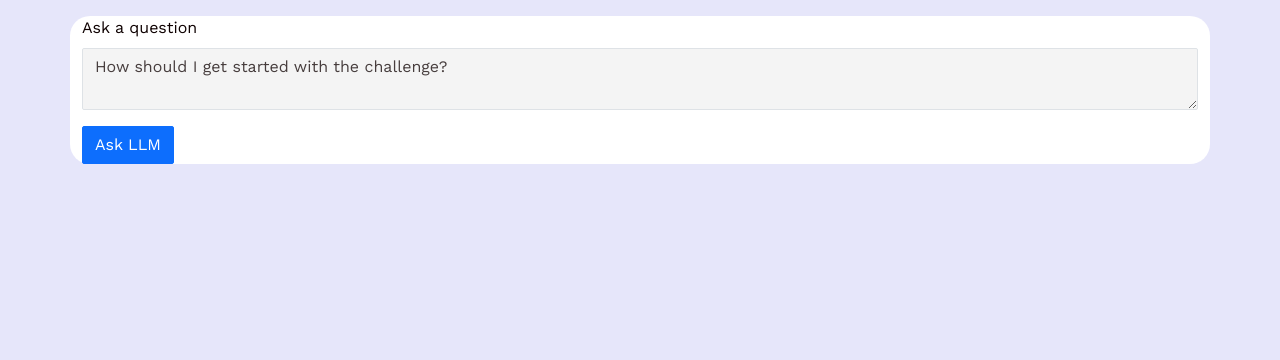
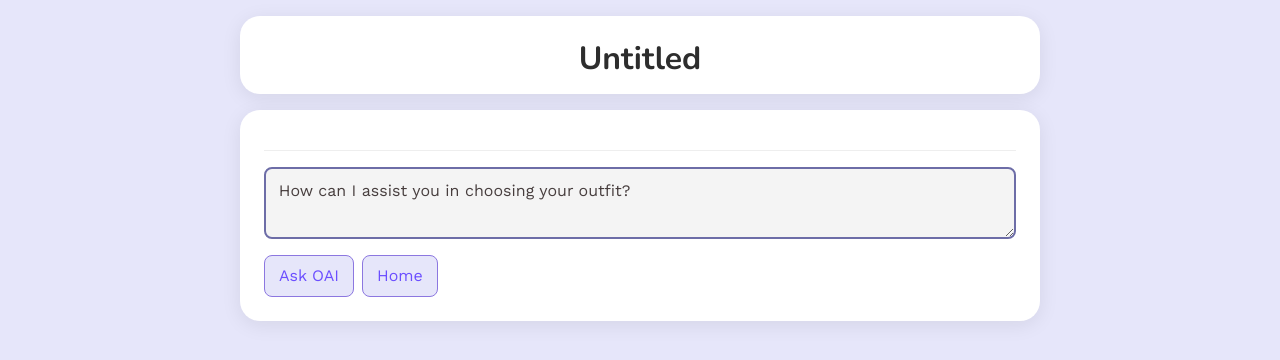
Before and after one commit to zviroxx/WEAR-WISE, a Rails app: page /chats/1 in a window 1280 px wide. Shown: the part 74-434 px from the top of the page. Run offline with Rails 7, Linux system fonts and the light colour scheme; a user stored in the database is signed in; data comes from the database, SQL or seed files in the repository; data that the repository does not hold is empty; style sheets or scripts are compiled from the project's sources; some libraries are stand-ins or nearby versions.

Commit message:
Added a few features like memory, auto scroll, auto refresh and some css

```diff
--- /dev/null
+++ b/app/assets/stylesheets/components/_form.scss
@@ -0,0 +1,26 @@
+.chat-form-inner {
+  label {
+    font-weight: 600;
+    color: #2d2d2d;
+    margin-bottom: 0.25rem;
+    display: none;
+  }
+
+  .form-control {
+    border: 2px solid rgb(109, 109, 167);
+    border-radius: 8px;
+    padding: 0.6rem 0.8rem;
+
+    &:focus {
+      border-color: rgb(80, 80, 150);
+      box-shadow: 0 0 0 3px rgba(109, 109, 167, 0.25);
+      outline: none;
+    }
+  }
+
+  .form-buttons {
+    display: flex;
+    align-items: center;
+    gap: 0.5rem;
+  }
+}
--- a/app/assets/stylesheets/components/_index.scss
+++ b/app/assets/stylesheets/components/_index.scss
@@ -3,5 +3,6 @@
 @import "avatar";
 @import "btn";
 @import "card";
+@import "form";
 @import "form_legend_clear";
 @import "navbar";
--- /dev/null
+++ b/app/assets/stylesheets/pages/_chat.scss
@@ -0,0 +1,96 @@
+.chat-title {
+  font-size: 2rem;
+  font-weight: 600;
+  text-align: center;
+  color: #2d2d2d;
+  margin: 1.5rem 0 1rem;
+}
+
+.title-container {
+  display: flex;
+  justify-content: center;
+  border-radius: 20px;
+  max-width: 800px;
+  margin: 0 auto;
+  background-color: #fff;
+  box-shadow: 0 4px 20px rgba(0, 0, 0, 0.08);
+  margin-top: 1rem;
+}
+
+.chat-card {
+  max-width: 800px;
+  margin-top: 1rem;
+  padding: 1.5rem;
+  background: #fff;
+  border-radius: 20px;
+  box-shadow: 0 4px 20px rgba(0, 0, 0, 0.08);
+}
+
+.chat-messages {
+  max-height: 60vh;
+  overflow-y: auto;
+  padding-right: 0.5rem;
+  display: flex;
+  flex-direction: column;
+  gap: 0.75rem;
+}
+
+.message {
+  display: flex;
+}
+
+.message--user {
+  justify-content: flex-end;
+}
+
+.message--assistant {
+  justify-content: flex-start;
+}
+
+.message__bubble {
+  max-width: 80%;
+  padding: 0.75rem 1rem;
+  border-radius: 16px;
+  line-height: 1.5;
+  overflow-wrap: anywhere;
+}
+
+.message--user .message__bubble {
+  background: rgb(109, 109, 167);
+  color: #fff;
+  border-bottom-right-radius: 4px;
+}
+
+.message--assistant .message__bubble {
+  background: lavender;
+  color: #2d2d2d;
+  border-bottom-left-radius: 4px;
+}
+
+.message__bubble > :last-child {
+  margin-bottom: 0;
+}
+
+.message__bubble p {
+  margin-bottom: 0.5rem;
+}
+
+.message__bubble ul,
+.message__bubble ol {
+  padding-left: 1.25rem;
+  margin-bottom: 0.5rem;
+}
+
+.message__bubble h1,
+.message__bubble h2,
+.message__bubble h3 {
+  font-size: 1.1rem;
+  font-weight: 600;
+  margin: 0.5rem 0 0.25rem;
+}
+
+.chat-form {
+  margin-top: 1rem;
+  padding-top: 1rem;
+  border-top: 1px solid #eee;
+}
--- a/app/assets/stylesheets/pages/_index.scss
+++ b/app/assets/stylesheets/pages/_index.scss
@@ -1,2 +1,3 @@
 // Import page-specific CSS files here.
+@import "chat";
 @import "home";
--- a/app/controllers/chats_controller.rb
+++ b/app/controllers/chats_controller.rb
@@ -7,14 +7,13 @@ class ChatsController < ApplicationController
       redirect_to chat_path(@chat)
       Rails.logger.info "Chat #{@chat.id} was saved!"
     else
-      Rails.logger.info "Chat #{@chat.current_user} was saved!"
-      Rails.logger.error "Error #{@chat.errors.full_messages}"
+      Rails.logger.error "Chat failed to save: #{@chat.errors.full_messages}"
+      render :new, status: :unprocessable_entity
     end
   end
 
   def show
-    # @chat    = current_user.chats.find(params[:id])
-    @chat = Chat.find(params[:id])
+    @chat = current_user.chats.find(params[:id])
     @message = Message.new
   end
 end
--- /dev/null
+++ b/app/javascript/controllers/scroll_bottom_controller.js
@@ -0,0 +1,21 @@
+import { Controller } from "@hotwired/stimulus"
+
+export default class extends Controller {
+  connect() {
+    this.scroll()
+    this.observer = new MutationObserver(() => this.scroll())
+    this.observer.observe(this.element, {
+      childList: true,   // new messages appended
+      subtree: true,     // bubbles replaced / updated inside
+      characterData: true
+    })
+  }
+
+  disconnect() {
+    this.observer.disconnect()
+  }
+
+  scroll() {
+    this.element.scrollTop = this.element.scrollHeight
+  }
+}
--- a/app/models/chat.rb
+++ b/app/models/chat.rb
@@ -7,11 +7,6 @@ class Chat < ApplicationRecord
   TITLE_PROMPT = <<~PROMPT
     Generate a short, descriptive, 3-to-6-word title that summarizes the user question for a chat conversation.
   PROMPT
-
-  belongs_to :outfit
-  belongs_to :user
-
-  has_many :messages, dependent: :destroy
 
   def generate_title_from_first_message
     return unless title == DEFAULT_TITLE
--- a/app/models/message.rb
+++ b/app/models/message.rb
@@ -1,4 +1,5 @@
 class Message < ApplicationRecord
+  after_create_commit :broadcast_append_to_chat
   MAX_USER_MESSAGES = 10
 
   belongs_to :chat
@@ -12,4 +13,8 @@ class Message < ApplicationRecord
 
     errors.add(:content, "You can only send #{MAX_USER_MESSAGES} messages per chat.")
   end
+
+  def broadcast_append_to_chat
+    broadcast_append_to(chat, target: "messages", partial: "messages/message", locals: { message: self })
+  end
 end
--- a/app/views/chats/new.html.erb
+++ b/app/views/chats/new.html.erb
@@ -1,7 +1,6 @@
 <div id="new_message_container">
   <%= simple_form_for [@chat, @message] do |f| %>
-    <%= f.input :content, label: "Ask a question", required: true, placeholder: "How should I get started with the challenge?" %>
-    <%= f.button :submit, 'Ask LLM', class: 'btn btn-primary' %>
+    <%= f.input :content, label: "Ask a question", required: true, placeholder: "How can I assist you in choosing your outfit?" %>
+    <%= f.button :submit, 'Ask OAI', class: 'normal-btn' %>
   <% end %>
-  <h1>hello</h1>
 </div>
--- a/app/views/chats/show.html.erb
+++ b/app/views/chats/show.html.erb
@@ -1,9 +1,15 @@
-<div class="container mt-3 bg-white" style="border-radius: 20px;">
-  <div id="messages">
-    <%= render "messages/messages", messages: @chat.messages %>
+<%= turbo_stream_from @chat %>
+
+<div class="title-container">
+  <h1 id="chat_title" class="chat-title"><%= @chat.title %></h1>
+</div>
+
+<div class="container chat-card">
+  <div id="messages" class="chat-messages" data-controller="scroll-bottom">
+    <%= render partial: "messages/message", collection: @chat.messages.order(:created_at) %>
   </div>
 
-  <div id="new_message_container">
+  <div id="new_message_container" class="chat-form">
     <%= render "messages/form", chat: @chat, message: @message %>
   </div>
 </div>
--- a/app/views/messages/_form.html.erb
+++ b/app/views/messages/_form.html.erb
@@ -1,4 +1,8 @@
-<%= simple_form_for [chat, message] do |f| %>
-  <%= f.input :content, label: "Ask a question", required: true, placeholder: "How should I get started with the challenge?" %>
-  <%= f.button :submit, 'Ask LLM', class: 'btn btn-primary' %>
+<%= simple_form_for [chat, message], html: { class: "chat-form-inner" } do |f| %>
+  <%= f.input :content, label: "Ask a question", required: true, placeholder: "How can I assist you in choosing your outfit?" %>
+
+  <div class="form-buttons">
+    <%= f.button :submit, 'Ask OAI', class: 'normal-btn', data: { turbo_submits_with: "Thinking..." } %>
+    <%= link_to "Home", root_path, class: "normal-btn" %>
+  </div>
 <% end %>
--- a/config/cable.yml
+++ b/config/cable.yml
@@ -3,7 +3,7 @@
 # not a terminal started via bin/rails console! Add "console" to any action or any ERB template view
 # to make the web console appear.
 development:
-  adapter: async
+  adapter: solid_cable
 
 test:
   adapter: test
--- /dev/null
+++ b/db/migrate/20261126113635_add_title_to_chats.rb
@@ -0,0 +1,5 @@
+class AddTitleToChats < ActiveRecord::Migration[8.1]
+  def change
+    add_column :chats, :title, :string, default: "Untitled"
+  end
+end
```
Also changed, not shown: app/controllers/messages_controller.rb (+31 -4 lines), app/views/messages/_message.html.erb (+4 -10 lines), app/views/messages/create.turbo_stream.erb (added, +12 -0 lines), db/schema.rb.
